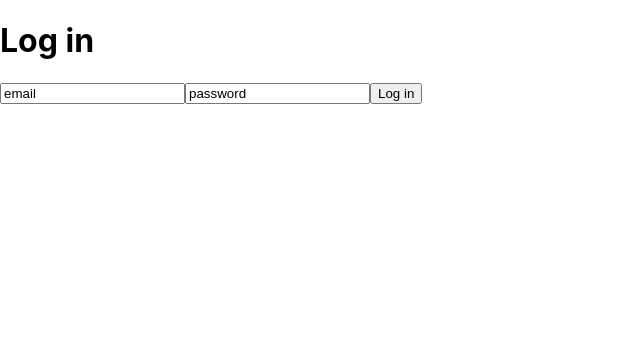
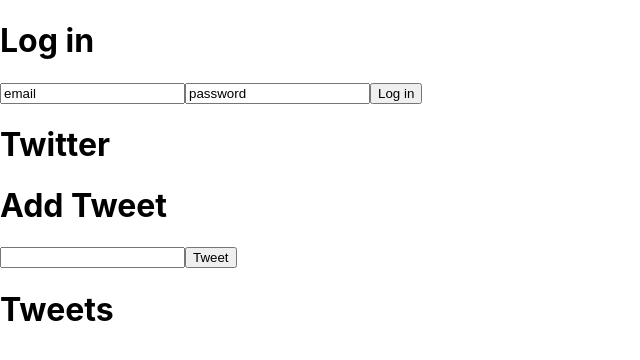
Before and after one commit to asiaellis5/pern-twitter, a React (Create React App) app in the folder client/: page / in a window 1280 px wide. Shown: the top 360 px of the page, without its empty margins (0-640 px from the left). Built offline with nearby package versions, Linux system fonts and the light colour scheme; the HTML template or start-up script is replaced by a standard one.

Commit message:
added state description and sets it when type in form

```diff
--- a/client/src/App.js
+++ b/client/src/App.js
@@ -1,11 +1,13 @@
 import React from "react";
 import "./App.css";
 import LogInPage from "./components/LogInPage/loginPage";
+import HomePage from "./components/HomePage/homePage";
 
 function App() {
   return (
     <div className="app-container">
       <LogInPage />
+      <HomePage />
     </div>
   );
 }
--- a/client/src/components/AddTweet/addTweet.js
+++ b/client/src/components/AddTweet/addTweet.js
@@ -1,11 +1,18 @@
-import React from "react";
+import React, { useState } from "react";
 
 const AddTweet = () => {
+  const [description, setDescription] = useState("");
   return (
     <div className="addTweet-Container">
       <h1>Add Tweet</h1>
       <form>
-        <input type="text" className="form-control" value={"Add Tweet"} />
+        <input
+          type="text"
+          id="add-tweet"
+          className="form-control"
+          value={description}
+          onChange={(e) => setDescription(e.target.value)}
+        />
         <button className="btn btn-success">Tweet</button>
       </form>
     </div>
```
